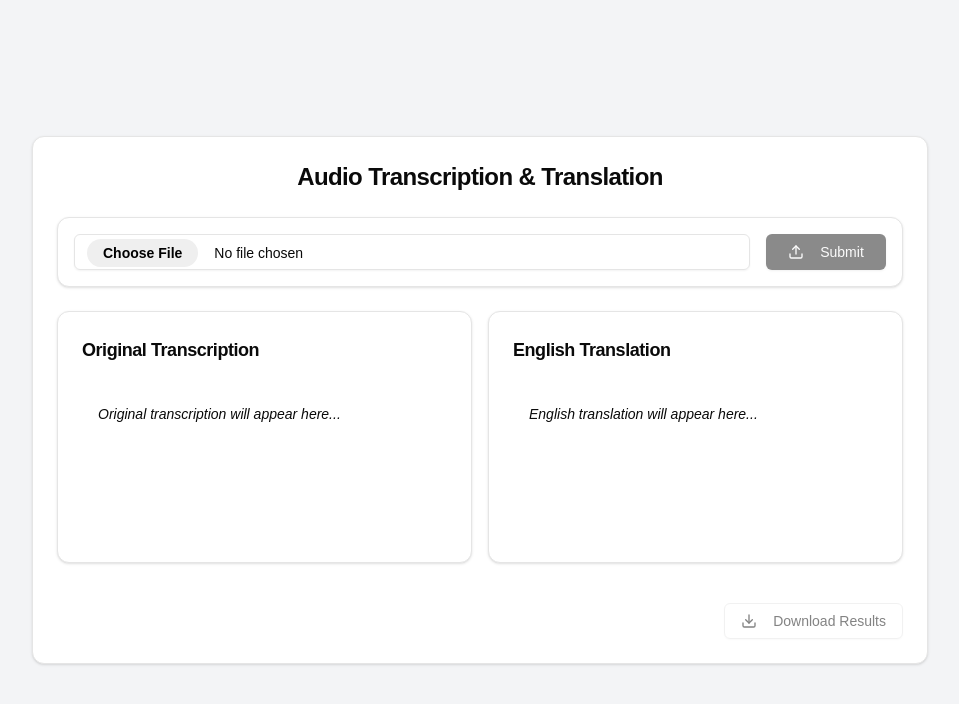
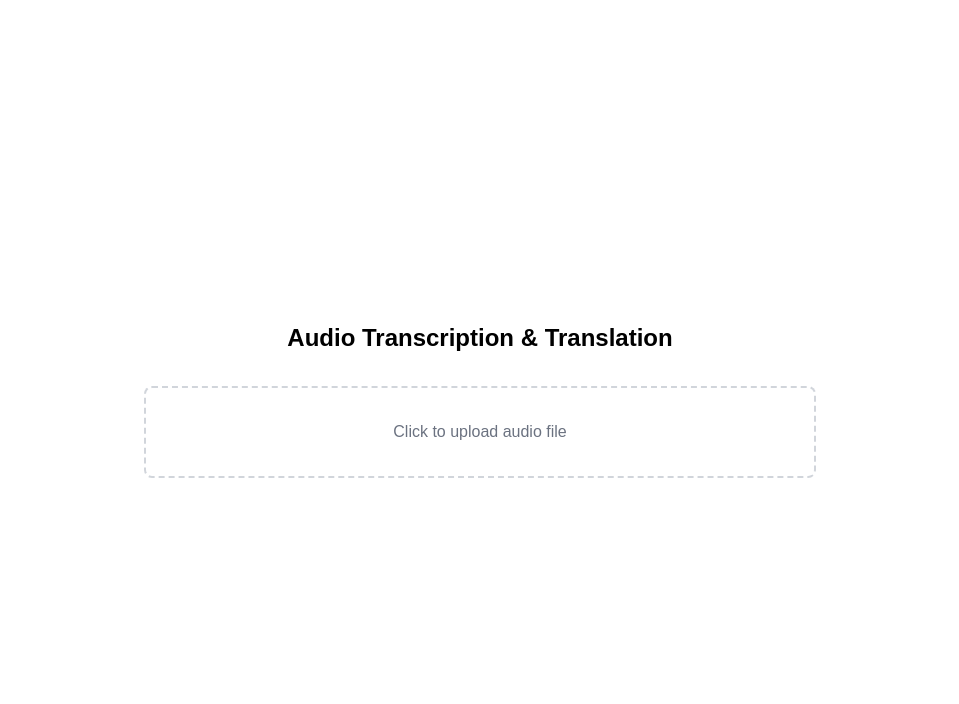
Before and after one commit to anbguye/transcribe-and-translate, a Next.js app: page / in a window 1280 px wide. Shown: the top 704 px of the page, without its empty margins (160-1119 px from the left). Built offline with nearby package versions, Linux system fonts and the light colour scheme.

Commit message:
Changed UI

```diff
--- a/app/page.tsx
+++ b/app/page.tsx
@@ -1,16 +1,7 @@
 "use client";
 
 import { useState } from "react";
-import { Button } from "@/components/ui/button";
-import { Input } from "@/components/ui/input";
-import {
-  Card,
-  CardContent,
-  CardFooter,
-  CardHeader,
-  CardTitle,
-} from "@/components/ui/card";
-import { Loader2, Download, Upload } from "lucide-react";
+import { Loader2, Download } from "lucide-react";
 
 interface Segment {
   start: number;
@@ -30,13 +21,11 @@ export default function Home() {
     if (selectedFile) {
       setFile(selectedFile);
       setError("");
+      handleSubmit(selectedFile);
     }
   };
 
-  const handleSubmit = async (event: React.FormEvent) => {
-    event.preventDefault();
-    if (!file) return;
-
+  const handleSubmit = async (file: File) => {
     try {
       setIsLoading(true);
       setError("");
@@ -71,15 +60,18 @@ export default function Home() {
   const formatTime = (seconds: number): string => {
     const minutes = Math.floor(seconds / 60);
     const remainingSeconds = Math.floor(seconds % 60);
-    return `${minutes}:${remainingSeconds.toString().padStart(2, '0')}`;
+    return `${minutes}:${remainingSeconds.toString().padStart(2, "0")}`;
   };
 
   const handleDownload = () => {
-    const content = segments.map(segment => (
+    const content = segments
+      .map(
+        (segment) =>
           `[${formatTime(segment.start)} - ${formatTime(segment.end)}]\n` +
           `Original: ${segment.originalText}\n` +
           `English: ${segment.translatedText}\n\n`
-    )).join('');
+      )
+      .join("");
 
     const blob = new Blob([content], { type: "text/plain" });
     const url = URL.createObjectURL(blob);
@@ -93,121 +85,53 @@ export default function Home() {
   };
 
   return (
-    <div className="min-h-screen bg-gray-100 flex items-center justify-center p-4">
-      <Card className="w-full max-w-4xl">
-        <CardHeader>
-          <CardTitle className="text-2xl font-bold text-center">
-            Audio Transcription & Translation
-          </CardTitle>
-        </CardHeader>
-        <CardContent>
-          <div className="space-y-6">
-            <Card>
-              <CardContent className="p-4">
-                <form onSubmit={handleSubmit} className="space-y-4">
-                  <div className="flex items-center space-x-4">
-                    <div className="flex-grow">
-                      <Input
+    <div className="min-h-screen bg-white flex flex-col items-center justify-center p-4 space-y-8">
+      <h1 className="text-2xl font-bold">Audio Transcription & Translation</h1>
+
+      <div className="w-full max-w-2xl">
+        <label className="border-2 border-dashed border-gray-300 rounded-lg p-8 flex flex-col items-center justify-center cursor-pointer hover:border-gray-400 transition-colors">
+          <input
             type="file"
             accept="audio/*"
             onChange={handleFileChange}
-                        className="file:mr-4 file:px-4 file:py-1 file:rounded-full file:border-0 file:text-sm file:font-semibold file:bg-primary file:text-primary-foreground hover:file:bg-primary/90 cursor-pointer"
+            className="hidden"
           />
+          {isLoading ? (
+            <Loader2 className="h-8 w-8 animate-spin text-gray-400" />
+          ) : (
+            <span className="text-gray-500">Click to upload audio file</span>
+          )}
+        </label>
+
+        {error && (
+          <p className="text-red-500 mt-2 text-sm text-center">{error}</p>
+        )}
       </div>
-                    <Button
-                      type="submit"
-                      disabled={!file || isLoading}
-                      className="min-w-[120px]"
+
+      {segments.length > 0 && (
+        <div className="w-full max-w-2xl space-y-4">
+          {segments.map((segment, index) => (
+            <div
+              key={index}
+              className="border-b border-gray-200 pb-4 last:border-0"
             >
-                      {isLoading ? (
-                        <>
-                          <Loader2 className="mr-2 h-4 w-4 animate-spin" />
-                          Processing
-                        </>
-                      ) : (
-                        <>
-                          <Upload className="mr-2 h-4 w-4" />
-                          Submit
-                        </>
-                      )}
-                    </Button>
-                  </div>
-                </form>
-                {error && (
-                  <p className="text-destructive mt-2 text-sm">{error}</p>
-                )}
-              </CardContent>
-            </Card>
-
-            <div className="grid md:grid-cols-2 gap-4">
-              <Card>
-                <CardHeader>
-                  <CardTitle className="text-lg">
-                    Original Transcription
-                  </CardTitle>
-                </CardHeader>
-                <CardContent>
-                  <div className="bg-muted p-4 rounded-md min-h-[150px] max-h-[300px] overflow-y-auto">
-                    {segments.length > 0 ? (
-                      <div className="space-y-4">
-                        {segments.map((segment, index) => (
-                          <div key={index} className="border-b border-border pb-2 last:border-0">
-                            <div className="text-xs text-muted-foreground mb-1">
+              <div className="text-xs text-gray-400 mb-1">
                 [{formatTime(segment.start)} - {formatTime(segment.end)}]
               </div>
-                            <p className="text-sm">{segment.originalText}</p>
+              <p className="text-sm mb-2">{segment.originalText}</p>
+              <p className="text-sm text-gray-600">{segment.translatedText}</p>
             </div>
           ))}
-                      </div>
-                    ) : (
-                      <p className="text-sm text-muted-foreground italic">
-                        Original transcription will appear here...
-                      </p>
-                    )}
-                  </div>
-                </CardContent>
-              </Card>
 
-              <Card>
-                <CardHeader>
-                  <CardTitle className="text-lg">English Translation</CardTitle>
-                </CardHeader>
-                <CardContent>
-                  <div className="bg-muted p-4 rounded-md min-h-[150px] max-h-[300px] overflow-y-auto">
-                    {segments.length > 0 ? (
-                      <div className="space-y-4">
-                        {segments.map((segment, index) => (
-                          <div key={index} className="border-b border-border pb-2 last:border-0">
-                            <div className="text-xs text-muted-foreground mb-1">
-                              [{formatTime(segment.start)} - {formatTime(segment.end)}]
-                            </div>
-                            <p className="text-sm">{segment.translatedText}</p>
-                          </div>
-                        ))}
-                      </div>
-                    ) : (
-                      <p className="text-sm text-muted-foreground italic">
-                        English translation will appear here...
-                      </p>
-                    )}
-                  </div>
-                </CardContent>
-              </Card>
-            </div>
-          </div>
-        </CardContent>
-        <CardFooter className="justify-end">
-          <Button
+          <button
             onClick={handleDownload}
-            disabled={segments.length === 0}
-            variant="outline"
-            className="mt-4"
+            className="flex items-center justify-center w-full py-2 px-4 border border-gray-300 rounded-md text-sm font-medium text-gray-700 hover:bg-gray-50 focus:outline-none focus:ring-2 focus:ring-offset-2 focus:ring-indigo-500"
           >
             <Download className="mr-2 h-4 w-4" />
             Download Results
-          </Button>
-        </CardFooter>
-      </Card>
+          </button>
+        </div>
+      )}
     </div>
   );
 }
```
Lines whose indentation alone changed are shown as unchanged.
